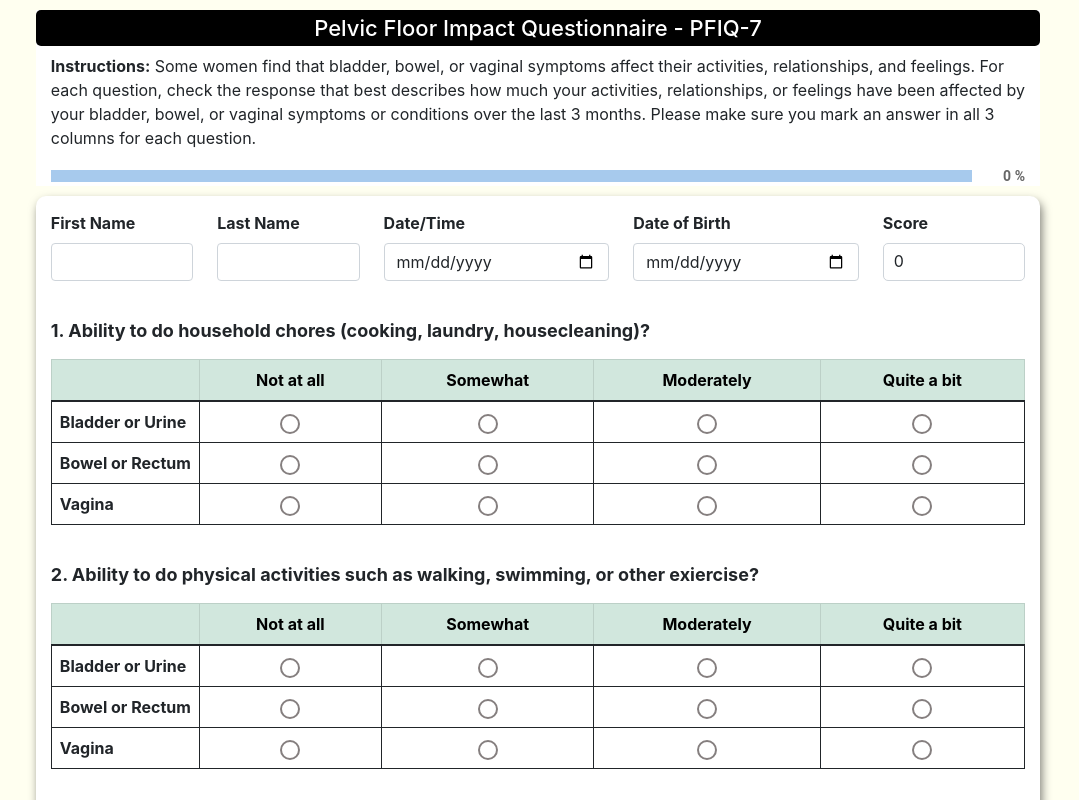
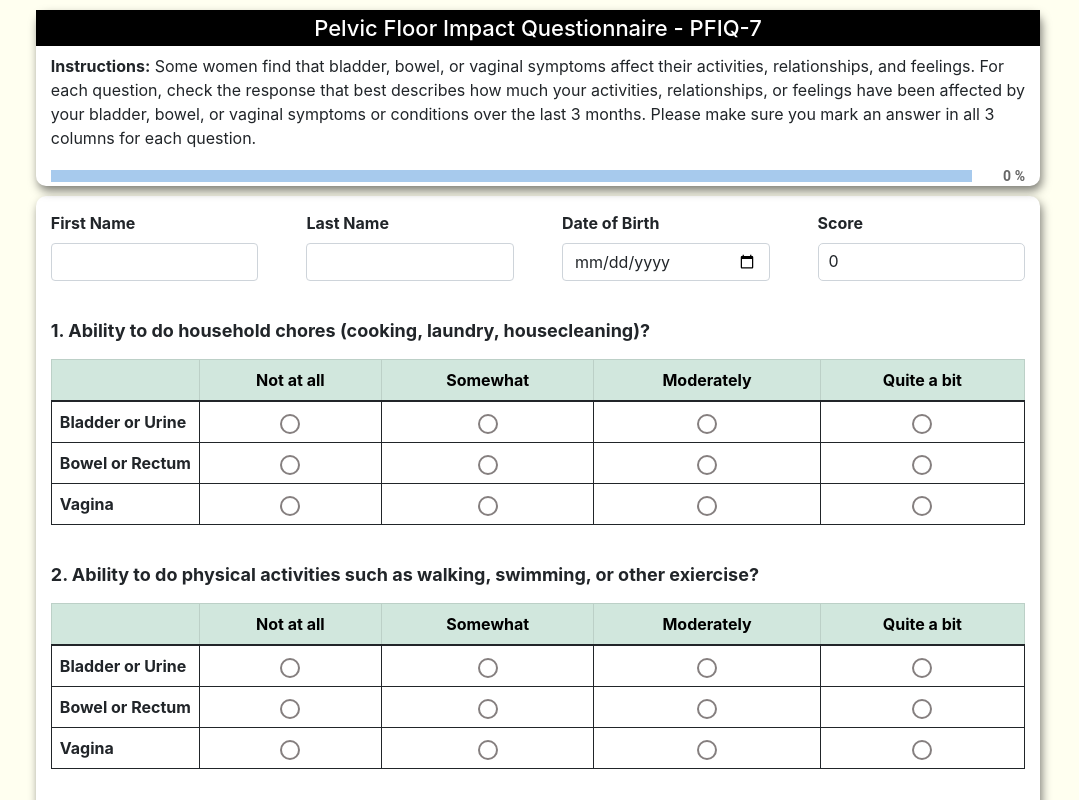
Before and after one commit to Yuzhiping00/PFIQ-7-Survey-Demo, a React (Create React App) app: page / in a window 1280 px wide. Shown: the top 800 px of the page, without its empty margins (102-1181 px from the left). Built offline with nearby package versions, Linux system fonts and the light colour scheme.

Commit message:
#39: added hand cursor, changed title border radius, commented out Date/Time

```diff
--- a/package.json
+++ b/package.json
@@ -6,6 +6,7 @@
     "@emotion/react": "^11.9.3",
     "@emotion/styled": "^11.9.3",
     "@mui/material": "^5.8.4",
+    "@mui/x-date-pickers": "^5.0.0-alpha.6",
     "@testing-library/jest-dom": "^5.16.4",
     "@testing-library/react": "^13.3.0",
     "@testing-library/user-event": "^13.5.0",
--- a/src/App.css
+++ b/src/App.css
@@ -5,7 +5,6 @@
     font-size: 22px;
     padding: 5px;
     margin-top:10px;
-    border-radius: 5px;
   }
 
   #heading {
@@ -22,7 +21,7 @@
     color: black;
     margin-bottom: 10px;
     text-align: center;
-    border-radius: 5px;
+    border-radius: 10px;
     /* background-color: #d1e7dd; */
 
   }
@@ -66,3 +65,7 @@ input[type='radio']:checked:after {
   input[type="radio"]:checked{
     background-color: rgb(247, 135, 154)
   }
+
+  .table tbody tr:hover td, .table tbody tr:hover th {
+    background-color: #f6fcfa;
+}
--- a/src/App.js
+++ b/src/App.js
@@ -24,7 +24,7 @@ class App extends Component {
       selectedOption: changeEvent.target.value
     });
 
-    // get score for each question based on the event target
+    // get score for each option based on the event target
     let eachScore;
 
     switch (changeEvent.target.value) {
@@ -75,6 +75,7 @@ class App extends Component {
       this.state.answers.push(answer);
     }
     console.log(this.state.answers);
+    // this is used to calculate progress and total number of questions is 21
     let roundNumber = Math.round((this.state.answers.length)/21 *100);
     this.setState({progress:roundNumber});
   };
@@ -102,7 +103,8 @@ class App extends Component {
       }
       console.log("bladder_scores = "+ bladder_scores);
       console.log("bowel_scores = "+ bowel_scores);
-      console.log("vagina_scores = "+ vagina_scores);
+      console.log(`vagina_scores = ${vagina_scores}`)
+      //console.log("vagina_scores = "+ vagina_scores);
 
       let subScore_bladder= 0;
       let subScore_bowel= 0;
@@ -148,7 +150,7 @@ class App extends Component {
 
     return (
       <div className="container">
-        <div id="heading" className="col-xs-12 col-md-12 col-lg-10" style={{position:'sticky', backgroundColor:'white', top:'0px'}}>
+        <div id="heading" className="col-xs-12 col-md-12 col-lg-10" style={{borderRadius:'10px', position:'sticky', backgroundColor:'white', top:'0px',  boxShadow: "2px 5px 10px rgba(0, 0, 0, 0.5)"}}>
             <h1>Pelvic Floor Impact Questionnaire - PFIQ-7</h1>
             <p style={{paddingLeft:'15px', paddingRight: '15px'}}>
             <strong>Instructions:</strong> Some women find that bladder, bowel, or vaginal symptoms affect their
@@ -157,10 +159,7 @@ class App extends Component {
             bladder, bowel, or vaginal symptoms or conditions over the last 3 months. Please
             make sure you mark an answer in all 3 columns for each question.
             </p>
-            {/* <Box sx={{ width: '100%' }}>
-              <LinearProgress variant="determinate" color="secondary" style={{height: '12px'}} value={this.state.progress} />
-              <span>{this.state.progress} %</span>
-            </Box> */}
+
             <div style={{paddingLeft:'15px', paddingRight: '15px'}}>
               <Box sx={{ display: 'flex', alignItems: 'center' }}>
                 <Box sx={{ width: '100%', mr: 1 }}>
@@ -183,25 +182,25 @@ class App extends Component {
                                                     marginBottom:'15px',
                                                     borderRadius:'10px'}}>
 
-                <div className="row" style={{textAlign:"left", marginBottom:"10px"}}>
-                      <div className="col-md-6 col-lg-2" style={{marginBottom:"10px"}}>
+                <div className="row gx-5" style={{textAlign:"left", marginBottom:"10px",}}>
+                      <div className="col-md-6 col-lg-3" style={{marginBottom:"10px"}}>
                         <label htmlFor="firstname" className="form-label text-nowrap"><strong>First Name</strong></label>
                         <input type="text" className="form-control" id="firstname" value={this.state.firstName} onChange={(e)=>{this.setState({firstName:e.target.value})}} required/>
                       </div>
-                      <div className="col-md-6 col-lg-2 "style={{marginBottom:"10px"}}>
+                      <div className="col-md-6 col-lg-3 "style={{marginBottom:"10px"}}>
                         <label htmlFor="lastname" className="form-label"><strong>Last Name</strong></label>
                         <input type="text" className="form-control" id="lastname" value={this.state.lastName} onChange={(e)=>{this.setState({lastName:e.target.value})}} required/>
                       </div>
 
-                    <div className="col-md-6 col-lg-3" style={{marginBottom:"10px"}}>
+                    {/* <div className="col-md-6 col-lg-3" style={{marginBottom:"10px"}}>
                         <label htmlFor="date" className="form-label"><strong>Date/Time</strong></label>
                         <input type="date" className="form-control" id="date" required/>
-                      </div>
+                      </div> */}
                       <div className="col-md-6 col-lg-3" style={{marginBottom:"10px"}}>
                         <label htmlFor="dob" className="form-label"><strong>Date of Birth</strong></label>
                         <input type="date" className="form-control" id="dob" required/>
                       </div>
-                      <div className="col-md-5 col-lg-2" style={{marginBottom:"10px"}}>
+                      <div className="col-md-5 col-lg-3" style={{marginBottom:"10px"}}>
                         <label htmlFor="score" className="form-label"><strong>Score</strong></label>
                         <p style={{border:"1px solid #ced4da", height:"38px", borderRadius:'5px', paddingLeft:'10px', paddingTop:"5px"}}>{this.state.totalScore}</p>
                       </div>
@@ -209,7 +208,7 @@ class App extends Component {
               <p style={{textAlign:'left', marginBottom:'15px', marginTop:'5px',fontSize:'18px'}}><strong>1. Ability to do household chores (cooking, laundry, housecleaning)?</strong> </p>
 
               <div className="table-responsive">
-              <table className="table table-bordered border-dark table-hover">
+              <table className="table table-bordered border-dark table-hover" style={{cursor:'pointer'}}>
               <thead className="table-success">
                     <tr>
                       <th scope="col" className="text-nowrap"></th>
@@ -346,7 +345,7 @@ class App extends Component {
 
 <p style={{textAlign:'left', marginBottom:'15px', marginTop:'20px', fontSize:'18px'}}> <strong>2. Ability to do physical activities such as walking, swimming, or other exiercise?</strong></p>
 <div className="table-responsive">
-              <table className="table table-bordered border-dark table-hover">
+              <table className="table table-bordered border-dark table-hover" style={{cursor:'pointer'}}>
               <thead className="table-success">
                    <tr>
                       <th scope="col" className="text-nowrap"></th>
@@ -475,7 +474,7 @@ class App extends Component {
 {/* question 3 table here */}
         <p style={{textAlign:'left', marginBottom:'15px', marginTop:'20px', fontSize:'18px'}}><strong>3. Entertainment activities such as going to a movie or concert?</strong> </p>
         <div className="table-responsive">
-        <table className="table table-bordered border-dark table-hover ">
+        <table className="table table-bordered border-dark table-hover " style={{cursor:'pointer'}}>
         <thead className="table-success">
                 <tr>
                   <th scope="col" className="text-nowrap"></th>
@@ -604,7 +603,7 @@ class App extends Component {
                 {/* question 4 table here */}
                 <p style={{textAlign:'left', marginBottom:'15px', marginTop:'20px', fontSize:'18px'}}><strong>4. Ability to travel by car or bus for a distance greater than 30 minutes away from home?</strong> </p>
                 <div className="table-responsive">
-                  <table className="table table-bordered border-dark table-hover ">
+                  <table className="table table-bordered border-dark table-hover " style={{cursor:'pointer'}}>
                 <thead className="table-success">
                     <tr>
                       <th scope="col" className="text-nowrap"></th>
@@ -739,7 +738,7 @@ class App extends Component {
               {/* question 5 table here */}
               <p style={{textAlign:'left', marginBottom:'15px', marginTop:'20px', fontSize:'18px'}}><strong>5. Participating in social activities outside your home?</strong></p>
               <div className="table-responsive">
-              <table className="table table-bordered border-dark table-hover">
+              <table className="table table-bordered border-dark table-hover" style={{cursor:'pointer'}}>
               <thead className="table-success">
                    <tr>
                       <th scope="col" className="text-nowrap"></th>
@@ -874,7 +873,7 @@ class App extends Component {
                 {/* question 6 table here */}
               <p style={{textAlign:'left', marginBottom:'15px', marginTop:'20px', fontSize:'18px'}}> <strong>6. Emotional health(nervousness, depression, etc)</strong></p>
               <div className="table-responsive">
-              <table className="table table-bordered border-dark table-hover">
+              <table className="table table-bordered border-dark table-hover" style={{cursor:'pointer'}}>
               <thead className="table-success">
                     <tr>
                       <th scope="col" className="text-nowrap"></th>
@@ -1009,7 +1008,7 @@ class App extends Component {
                 {/* question 7 table here */}
               <p style={{textAlign:'left', marginBottom:'15px', marginTop:'20px', fontSize:'18px'}}><strong>7. Feeling frustrated?</strong></p>
               <div className="table-responsive">
-              <table className="table table-bordered border-dark table-hover">
+              <table className="table table-bordered border-dark table-hover" style={{cursor:'pointer'}}>
               <thead className="table-success">
                     <tr>
                       <th scope="col" className="text-nowrap"></th>
```
Also changed, not shown: 1 other file (tests, documents, lock files or other folders).
